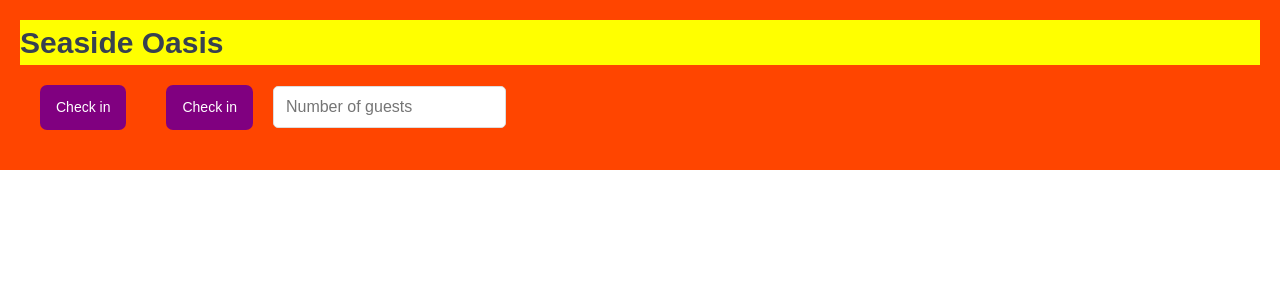
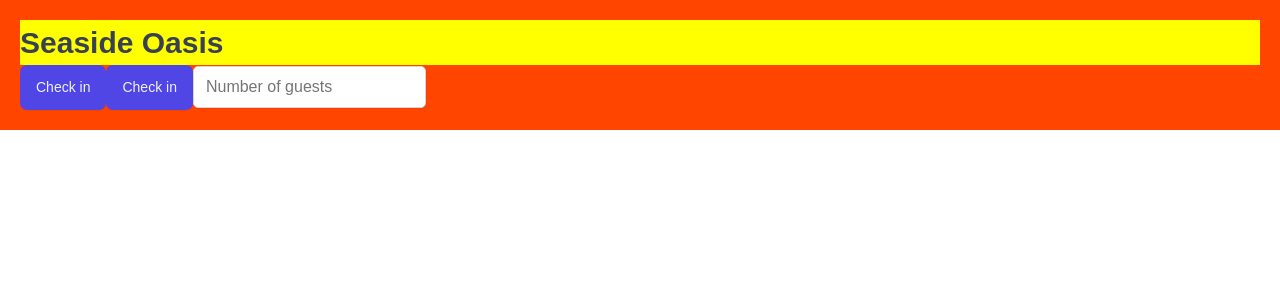
Before and after one commit to codewithsweth/Seaside-oasis, a React (Vite) app: page / in a window 1280 px wide. Shown: the top 300 px of the page. Built offline with nearby package versions, Linux system fonts and the light colour scheme.

Commit message:
Implementing and Exporting Styled components

```diff
--- a/src/App.jsx
+++ b/src/App.jsx
@@ -1,29 +1,12 @@
 import styled from "styled-components";
 import GlobalStyles from "./styles/GlobalStyles";
+import Button from "./ui/Button";
+import Input from "./ui/Input";
 
 const H1 = styled.h1`
   font-size: 30px;
   font-weight: 600;
   background-color: yellow;
-`;
-
-const Button = styled.button`
-  font-size: 1.4rem;
-  padding: 1.2rem 1.6rem;
-  font-weight: 500;
-  border: none;
-  border-radius: 7px;
-  background-color: purple;
-  color: white;
-  cursor: pointer;
-
-  margin: 20px;
-`;
-
-const Input = styled.input`
-  border: 1px solid #ddd;
-  border-radius: 5px;
-  padding: 0.8rem 1.2rem;
 `;
 
 const StyledApp = styled.div`
--- /dev/null
+++ b/src/ui/Button.jsx
@@ -0,0 +1,18 @@
+import styled from "styled-components";
+
+const Button = styled.button`
+  font-size: 1.4rem;
+  padding: 1.2rem 1.6rem;
+  font-weight: 500;
+  border: none;
+  border-radius: var(--border-radius-md);
+  background-color: var(--color-brand-600);
+  color: var(--color-brand-50);
+  box-shadow: var(--shadow-sm);
+  cursor: pointer;
+
+  &:hover {
+    background-color: var(--color-brand-700);
+  }
+`;
+export default Button;
--- /dev/null
+++ b/src/ui/Input.jsx
@@ -0,0 +1,10 @@
+import styled from "styled-components";
+
+const Input = styled.input`
+  border: 1px solid var(--color-grey-300);
+  background-color: var(--color-grey-0);
+  border-radius: var(--border-radius-sm);
+  padding: 0.8rem 1.2rem;
+  box-shadow: var(--shadow-sm);
+`;
+export default Input;
```
